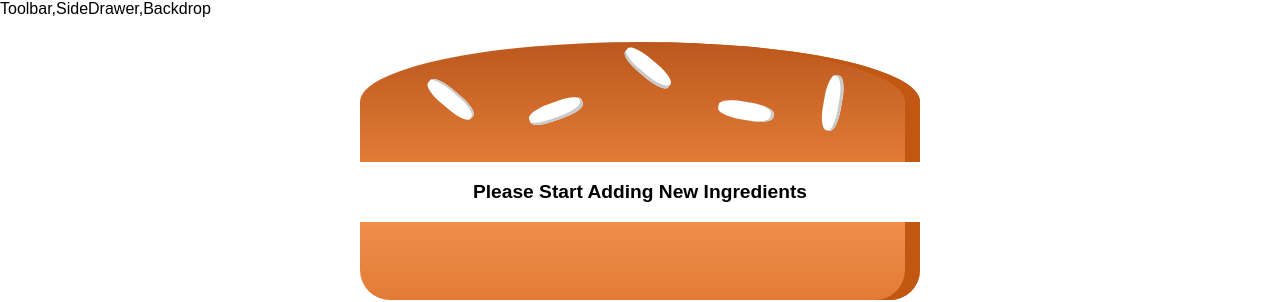
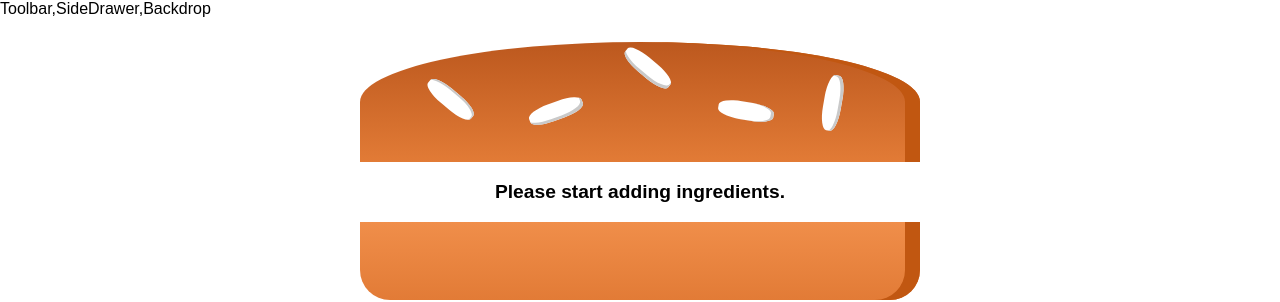
Before and after one commit to sachdeva2008/burger-app, a React app: page / in a window 1280 px wide. Shown: the top 302 px of the page. Built offline with nearby package versions, Linux system fonts and the light colour scheme.

Commit message:
added code for add ingredients

```diff
--- a/src/components/Burger/BuildControls/BuildControl/BuildControl.js
+++ b/src/components/Burger/BuildControls/BuildControl/BuildControl.js
@@ -7,7 +7,7 @@ const buildControl =  (props) => {
     <div className= {classes.BuildControl}>
       <div className= {classes.Label}>{props.label}</div>
       <button className= {classes.Less}>Less</button>
-      <button className= {classes.More}>More</button>
+      <button className= {classes.More} onClick = {props.Added}>More</button>
     </div>
   );
 }
--- a/src/components/Burger/BuildControls/BuildControls.js
+++ b/src/components/Burger/BuildControls/BuildControls.js
@@ -15,7 +15,11 @@ const buildControls = (props) => {
   return (
     <div className = {classes.BuildControls}>
         {controls.map(ctrl=>(
-            <BuildControl label = {ctrl.label} type= {ctrl.label}/>
+            <BuildControl
+              label = {ctrl.label}
+              key= {ctrl.label}
+              Added = {()=>props.igredientAdded(ctrl.type)}
+            />
         ))}
     </div>
   );
--- a/src/components/Burger/Burger.js
+++ b/src/components/Burger/Burger.js
@@ -1,6 +1,6 @@
 import React from 'react';
 
-import classes from './Burger.css';
+import Classes from './Burger.css';
 import BurgerIngredient from './Burgeringredient/Burgeringredient';
 
 const burger = (props) => {
@@ -11,25 +11,26 @@ const burger = (props) => {
   // });
 
   let transformedingredients = Object.keys(props.ingredients)
-     .map( (igKey) => {
-     return [...Array(props.ingredients[igKey])].map((_,i) =>{
-        return <BurgerIngredient type = {igKey} key={igKey+i} />
-     });
-   }).reduce((arr,el)=>{
-        return arr.concat(el);
+  .map( igKey => {
+       return [...Array( props.ingredients[igKey] )].map( ( _, i ) => {
+           return <BurgerIngredient key={igKey + i} type={igKey} />;
+       });
+   }).reduce( (accu,curr) =>{
+     return accu.concat(curr);
    },[]);
 
-   if (transformedingredients.length === 0){
-        transformedingredients = <p>Please Start Adding New Ingredients</p>;
+   console.log(transformedingredients);
+
+   if(transformedingredients.length === 0){
+     transformedingredients = <p>Please start adding ingredients.</p>;
    }
-
-  return(
-    <div className = {classes.Burger}>
-      <BurgerIngredient type = 'bread-top'/>
-        {transformedingredients}
-      <BurgerIngredient type = 'bread-bottom'/>
-    </div>
-  );
+return (
+ <div className={Classes.Burger}>
+       <BurgerIngredient type="bread-top" />
+        { transformedingredients }
+       <BurgerIngredient type="bread-bottom" />
+ </div>
+);
 }
 
 export default burger;
--- a/src/containers/BurgerBuilder/BurgerBuilder.js
+++ b/src/containers/BurgerBuilder/BurgerBuilder.js
@@ -5,6 +5,14 @@ import Aux from '../../hoc/Aux';
 import Burger from '../../components/Burger/Burger';
 
 import BuildControls from '../../components/Burger/BuildControls/BuildControls';
+
+
+const INGREDIENT_PRICE = {
+    cheese:0.8,
+    salad:0.2,
+    meat : 1.4,
+    bacon : 0.5
+  }
 
 class BurgerBuilder extends Component{
 
@@ -14,14 +22,27 @@ class BurgerBuilder extends Component{
       salad:0,
       meat : 0,
       bacon : 0
+    },
+    currentPrice : 4
+  }
+
+  addIngredientHandler = (type) => {
+    const oldCount = this.state.ingredients[type];
+    const newCount = oldCount + 1;
+    const updatedIngredientCount = {
+      ...this.state.ingredients
     }
+    updatedIngredientCount[type] = newCount;
+    const oldPrice = this.state.currentPrice;
+    const newPrice = oldPrice + INGREDIENT_PRICE[type];
+    this.setState({ currentPrice : newPrice,ingredients : updatedIngredientCount});
   }
 
   render(){
     return(
       <Aux>
         <Burger ingredients = {this.state.ingredients}/>
-        <BuildControls/>
+        <BuildControls igredientAdded = {this.addIngredientHandler}/>
       </Aux>
     );
   };
```
